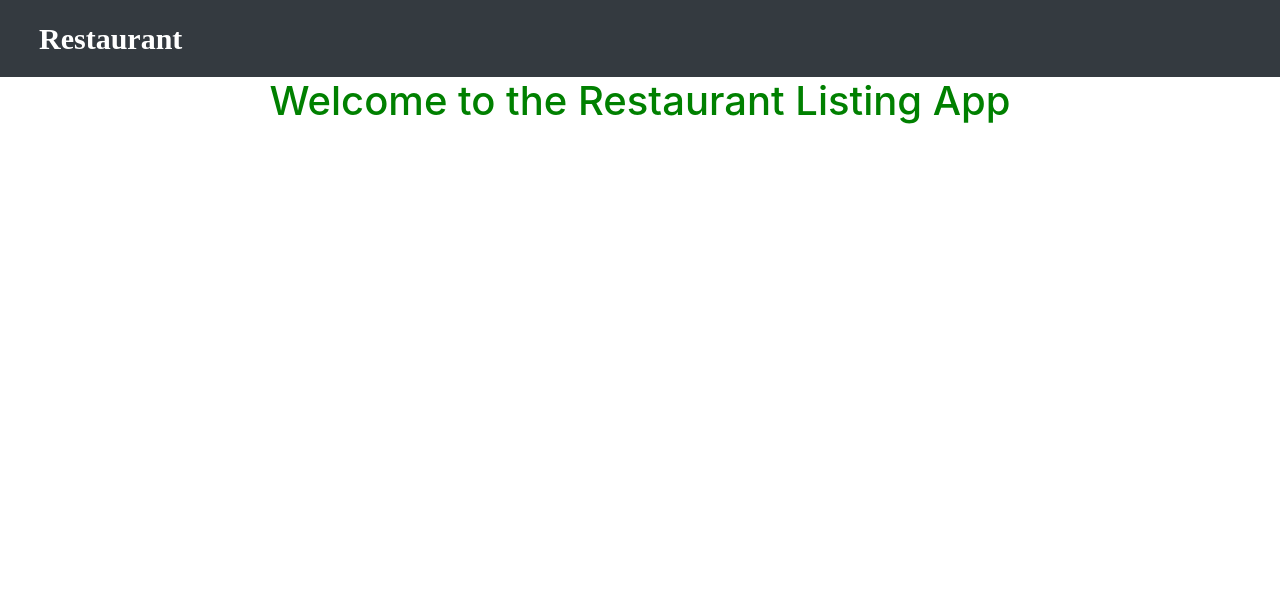
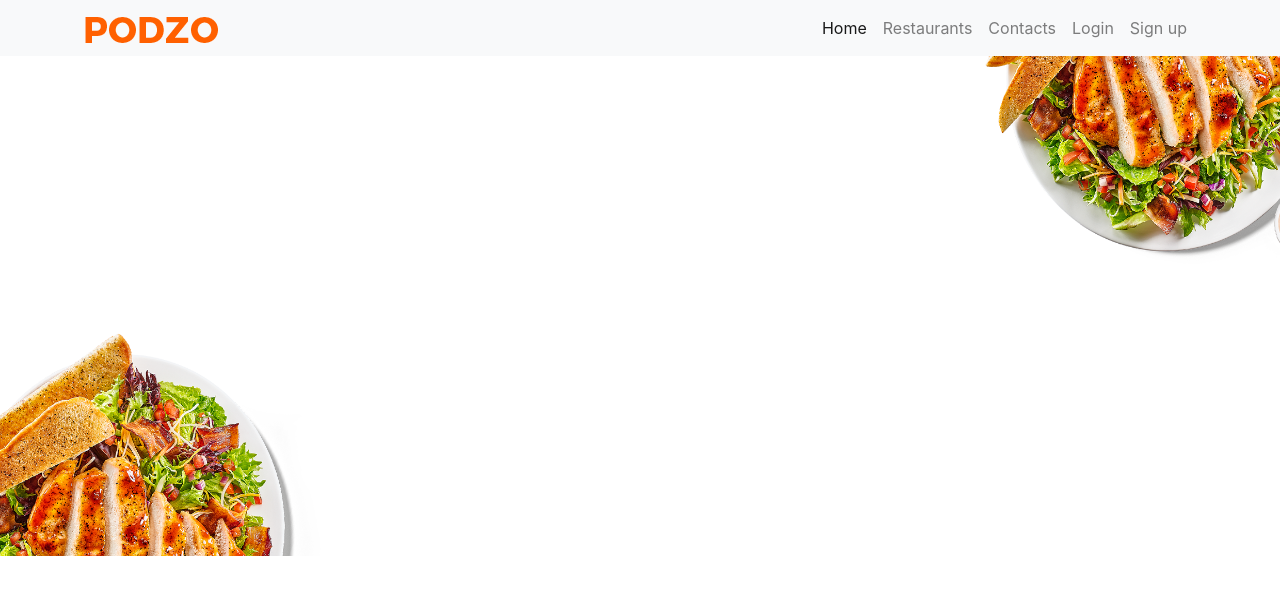
Before and after one commit to finaclemence15/Restaurant, a Django app: page / in a window 1280 px wide. Shown: the top 595 px of the page. Run offline with Django 3.2, Linux system fonts and the light colour scheme; some libraries are stand-ins or nearby versions.

Commit message:
editing navbar

```diff
--- a/restaurantapp/templates/base.html
+++ b/restaurantapp/templates/base.html
@@ -20,7 +20,6 @@
 <body>
     {% include "navbar.html" %}
     {% block content %}
-    <h1 class='text-center'> Welcome to the Restaurant Listing App</h1>
     {%endblock%}
     {% block scripts %}
         <script src="https://ajax.googleapis.com/ajax/libs/jquery/3.2.1/jquery.min.js"></script>
--- a/restaurantapp/templates/index.html
+++ b/restaurantapp/templates/index.html
@@ -1,5 +1,20 @@
 {%extends 'base.html'%}
 
-{% block content %}
-{{block.super}}
-{% endblock %}
+<!DOCTYPE html>
+<html lang="en">
+
+<head>
+    <meta charset="UTF-8">
+    <meta name="viewport" content="width=device-width, initial-scale=1.0">
+    <meta http-equiv="X-UA-Compatible" content="ie=edge">
+    <title>Restaurant App</title>
+</head>
+
+<body>
+    {% block content %}
+    {{block.super}}
+    <img src="static/images/background.png" alt="" height="500px" width="100%">
+    {% endblock %}
+</body>
+
+</html>
--- a/restaurantapp/templates/navbar.html
+++ b/restaurantapp/templates/navbar.html
@@ -6,50 +6,44 @@
     <meta name="viewport" content="width=device-width, initial-scale=1">
 
 </head>
+ <style>
 
+ </style>
 <body>
 
-    <style>
-        a {
-            font-family: 'ZCOOL XiaoWei', serif;
-            font-size: 20px;
-        }
-        #hd {
-            font-family: 'ZCOOL XiaoWei', serif;
-            font-size: 40px;
-        }
-    </style>
-    <!-- navbar -->
-
-    <nav class="navbar navbar-expand-md navbar-dark bg-dark sticky-top" role="navigation">
-        <div class="container-fluid">
-            <div class="navbar-collapse collapse w-100 order-1 order-md-0 dual-collapse2">
-                <ul class="navbar-nav mr-auto">
+    <!-- Navigation -->
+    <nav class="navbar navbar-expand-lg navbar-light bg-light sticky-top">
+        <div class="container">
+            <a class="navbar-brand" href="#">
+                <img src="static/images/PODZO.png">
+            </a>
+            <button class="navbar-toggler" type="button" data-toggle="collapse" data-target="#navbarResponsive"
+                aria-controls="navbarResponsive" aria-expanded="false" aria-label="Toggle navigation">
+                <span class="navbar-toggler-icon"></span>
+            </button>
+            <div class="collapse navbar-collapse" id="navbarResponsive">
+                <ul class="navbar-nav ml-auto">
                     <li class="nav-item active">
-                        <a class="nav-link" href='/' style=" font-size: 30px"> <strong> Restaurant </strong></a>
+                        <a class="nav-link" href="#">Home
+                            <span class="sr-only">(current)</span>
+                        </a>
                     </li>
-
-                </ul>
-            </div>
-            <div class="mx-auto order-0">
-                <!-- <h2 id="hd"><strong>Restaurant</strong></h2> -->
-                <button class="navbar-toggler" type="button" data-toggle="collapse" data-target=".dual-collapse2">
-                    <span class="navbar-toggler-icon"></span>
-                </button>
-            </div>
-            <div class="navbar-collapse collapse w-100 order-3 dual-collapse2">
-                <ul class="navbar-nav ml-auto">
-
-
-                    <ul class="navbar-nav ml-auto">
-
-                    </ul>
-
+                    <li class="nav-item">
+                        <a class="nav-link" href="#">Restaurants</a>
+                    </li>
+                    <li class="nav-item">
+                        <a class="nav-link" href="#">Contacts</a>
+                    </li>
+                    <li class="nav-item">
+                        <a class="nav-link" href="#">Login</a>
+                    </li>
+                    <li class="nav-item">
+                        <a class="nav-link" href="#">Sign up</a>
+                    </li>
                 </ul>
             </div>
         </div>
     </nav>
-
 </body>
 
 </html>
--- a/static/css/styles.css
+++ b/static/css/styles.css
@@ -1,4 +1,3 @@
-h1
-{
-  color: green;
+h1{
+    color: green;
 }
```
Also changed, not shown: restaurantproject/settings.py (+5 -3 lines), static/images/Home.png (added), static/images/PODZO.png (added), static/images/Resto details ratings.png (added), static/images/Resto details.png (added), static/images/Search Results.png (added), static/images/background.png (added), static/images/colors.png (added), static/images/food.png (added), static/images/phone.png (added), static/images/restaurant.png (added), static/images/step1.png (added), static/images/step2.png (added), static/images/step3.png (added), 1 other file.
